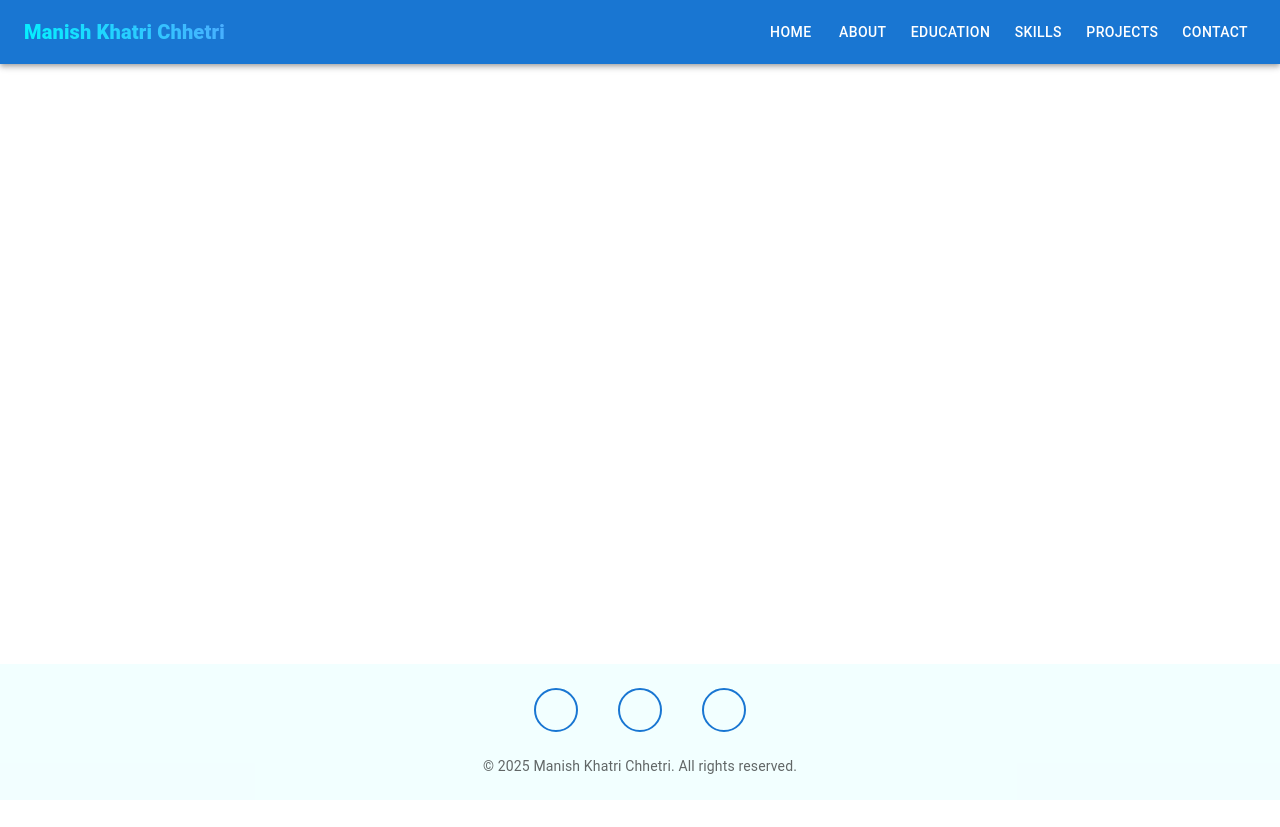
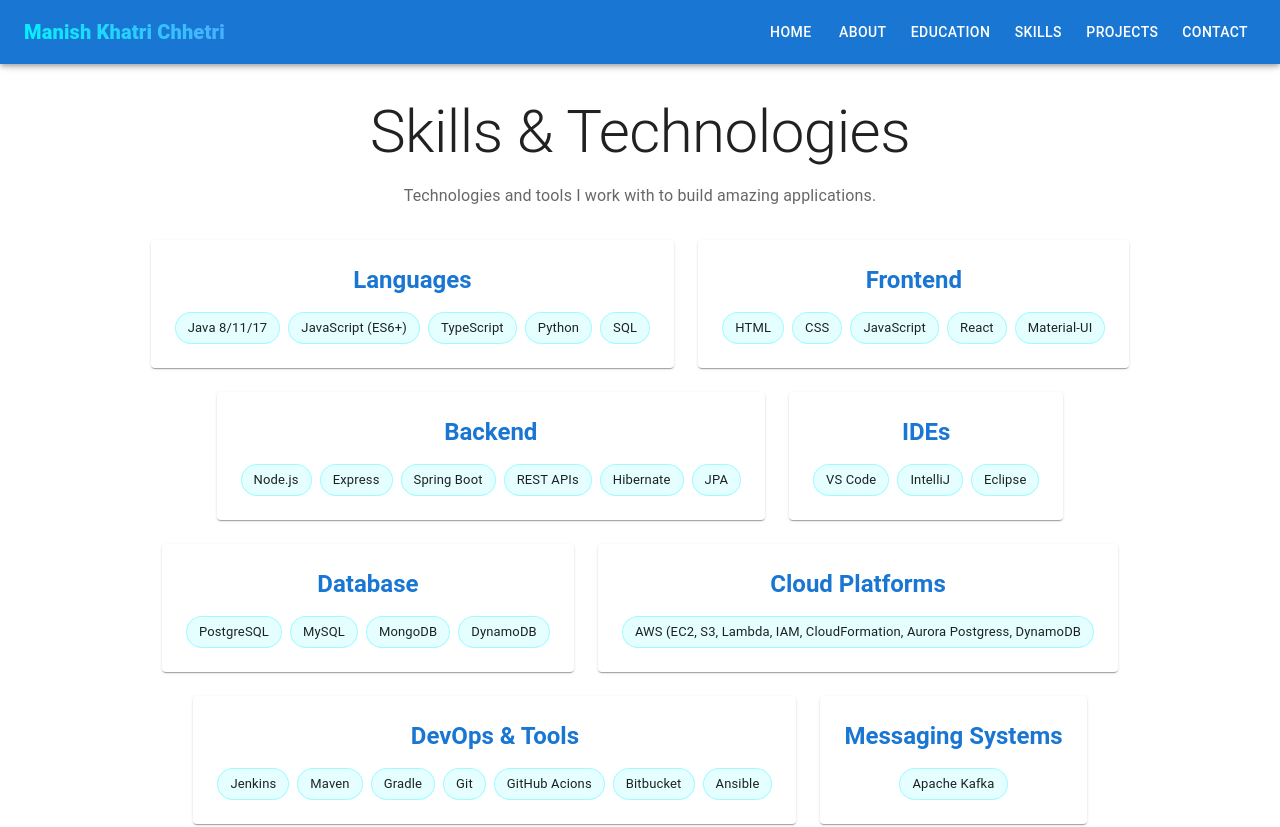
Before and after one commit to ManishKhatriChhetri/fullstack-portfolio, a React (Vite) app in the folder frontend/: page /skills in a window 1280 px wide. Shown: the top 827 px of the page. Before the commit the page ends 800 px from the top, so only its background shows below. Built offline with nearby package versions, Linux system fonts and the light colour scheme; some icons are missing.

Commit message:
feat: Add Skills page with technology categories.

```diff
--- a/frontend/src/App.jsx
+++ b/frontend/src/App.jsx
@@ -5,6 +5,7 @@
 import Footer from './components/Footer'
 import Home from './pages/Home';
 import About from './pages/About';
+import Skills from './pages/Skills';
 
 function App() {
 
@@ -20,6 +21,7 @@
             <Routes>
               <Route path='/' element={<Home />}/>
               <Route path='/about' element={<About />}/>
+              <Route path='/skills' element={<Skills />}/>
             </Routes>
 
           </Box>
--- a/frontend/src/pages/About.jsx
+++ b/frontend/src/pages/About.jsx
@@ -57,6 +57,11 @@
                 <Grid container spacing={4} sx={{ mt: 6 }} justifyContent="center">
                     {stats.map((stat, index) => (
                     <Grid item key={index}>
+                        <motion.div
+                            initial={{ opacity: 0, y: 20 }}
+                            animate={{ opacity: 1, y: 0 }}
+                            transition={{ duration: 0.5, delay: index * 0.1 }}
+                        >
                             <Card sx={{textAlign: 'center', py: 2}}>
                                 <CardContent >
                                     <Box
@@ -89,6 +94,8 @@
                                     </Typography>
                                 </CardContent>
                         </Card>
+                        </motion.div>
+
                     </Grid>))}
                 </Grid>
             </motion.div>
--- /dev/null
+++ b/frontend/src/pages/Skills.jsx
@@ -0,0 +1,87 @@
+import { Box, Card, CardContent, Chip, Container, Grid, Typography } from "@mui/material";
+import React from "react";
+import {motion} from 'framer-motion';
+
+const Skills = () => {
+
+    const skillCategories = [
+        {title: 'Languages', skills: ['Java 8/11/17','JavaScript (ES6+)', 'TypeScript', 'Python', 'SQL']},
+        {title: 'Frontend', skills: ['HTML', 'CSS', 'JavaScript', 'React', 'Material-UI']},
+        {title: 'Backend', skills: ['Node.js', 'Express', 'Spring Boot', 'REST APIs', 'Hibernate', 'JPA']},
+        {title: 'IDEs', skills: ['VS Code', 'IntelliJ', 'Eclipse']},
+        {title: 'Database', skills: ['PostgreSQL', 'MySQL', 'MongoDB', 'DynamoDB']},
+        {title: 'Cloud Platforms', skills: ['AWS (EC2, S3, Lambda, IAM, CloudFormation, Aurora Postgress, DynamoDB']},
+        {title: 'DevOps & Tools', skills: ['Jenkins', 'Maven', 'Gradle', 'Git', 'GitHub Acions', 'Bitbucket', 'Ansible']},
+        {title: 'Messaging Systems', skills: ['Apache Kafka']},
+        {title: 'Containerization & Orchestration', skills: ['Docker', 'Kubernetes']},
+        {title: 'Testing & QA', skills: ['JUnit', 'Mockito', 'Swagger']},
+    ]
+
+    return (
+        <Container sx={{ py: 4 }}>
+            <motion.div
+                initial={{ opacity: 0, y: 30}}
+                animate={{ opacity: 1, y: 0}}
+                transition={{ duration: 0.6 }}
+            >
+                <Typography variant="h2" sx={{textAlign: 'center', mb: 2}}>
+                    Skills & Technologies
+                </Typography>
+                <Typography
+                    variant="body1"
+                    color="text.secondary"
+                    sx={{mb: 4, maxWidth: 600, mx: 'auto', textAlign: 'center'}}
+                >
+                    Technologies and tools I work with to build amazing applications.
+                </Typography>
+
+                <Grid container spacing={3} justifyContent='center'>
+                    {skillCategories.map( (category, index) => (
+                        <Grid item key={index}>
+                            <motion.div
+                                initial={{ opacity: 0, y: 20 }}
+                                animate={{ opacity: 1, y: 0 }}
+                                transition={{ duration: 0.5, delay: index * 0.1 }}
+                            >
+                                <Card sx={{
+                                    textAlign: 'center'
+                                }}
+                                >
+                                    <CardContent sx={{p: 3}}>
+                                        <Typography
+                                            variant="h5"
+                                            sx={{
+                                                color: 'primary.main',
+                                                fontWeight: 600,
+                                                mb: 2,
+                                            }}
+                                        >
+                                            {category.title}
+                                        </Typography>
+
+                                        <Box sx={{display: 'flex', gap: 1, justifyContent: 'center'}}>
+                                            {category.skills.map( (skill) => (
+                                                <Chip
+                                                    key={skill}
+                                                    label={skill}
+                                                    sx={{
+
+                                                        background: 'rgba(0, 245, 255, 0.1)',
+                                                        border: '1px solid rgba(0, 245, 255, 0.3)',
+                                                    }}
+                                                >
+                                                </Chip>
+                                            ))}
+                                        </Box>
+                                    </CardContent>
+                                </Card>
+                            </motion.div>
+                        </Grid>
+                    ))}
+                </Grid>
+            </motion.div>
+        </Container>
+    );
+}
+
+export default Skills;
```
Lines whose indentation alone changed are shown as unchanged.
